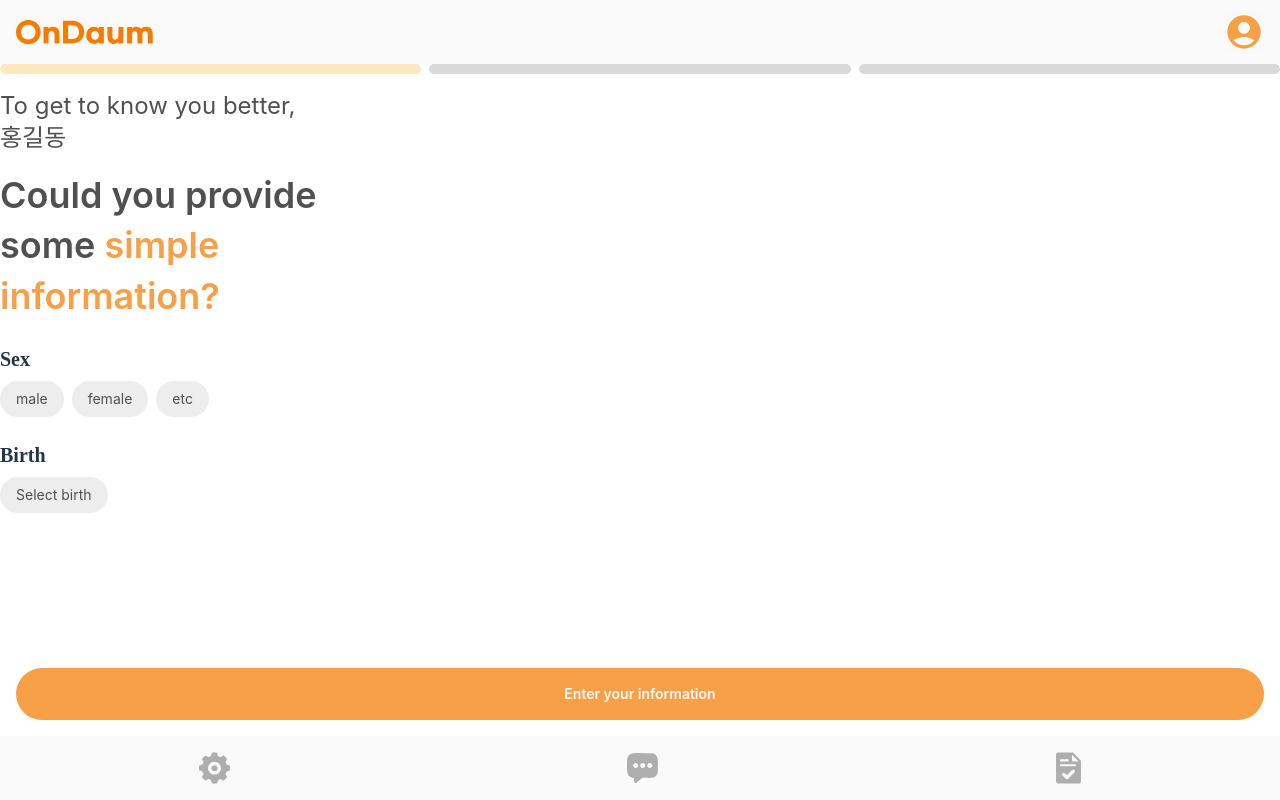
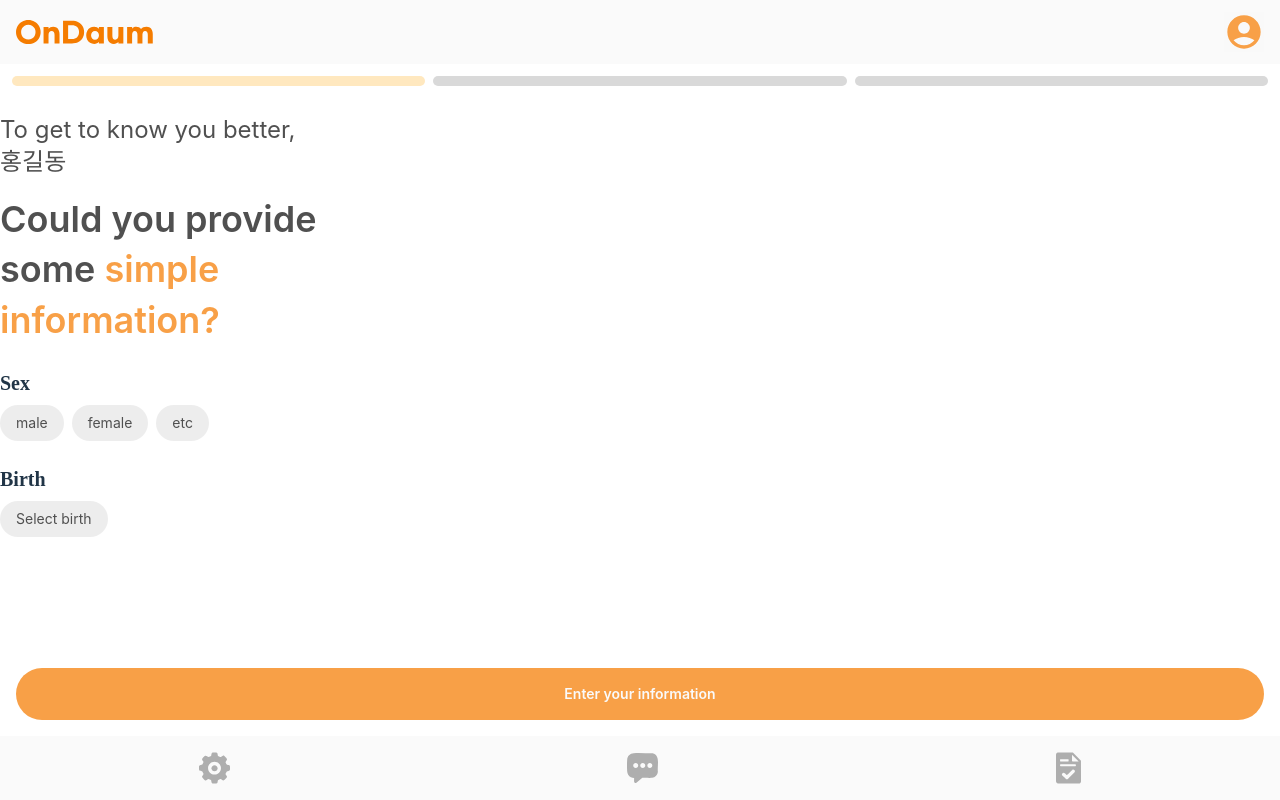
Before and after one commit to solutionchallenge/ondaum-client, a React (Vite) app: page /login in a window 1280 px wide. Both pictures are taken after a click on the button "Sign in with Google". Built offline with nearby package versions, Linux system fonts and the light colour scheme.

Commit message:
design: edit layout and color
- 이미 지나온 step은 bg-main으로 설정

```diff
--- a/src/commons/navigation/Stepper/index.tsx
+++ b/src/commons/navigation/Stepper/index.tsx
@@ -4,12 +4,16 @@ interface StepperProps {
 
 const Stepper = ({ currentStep }: StepperProps) => {
   return (
-    <div className="w-full flex justify-start items-center gap-2">
+    <div className="w-full p-3 flex justify-start items-center gap-2">
       {[1, 2, 3].map((step) => (
         <div
           key={step}
           className={`flex-1 h-2.5 rounded-[20px] ${
-            step === currentStep ? "bg-third" : "bg-[#d9d9d9]"
+            step === currentStep
+              ? "bg-third"
+              : step < currentStep
+                ? "bg-main"
+                : "bg-[#d9d9d9]"
           }`}
         />
       ))}
```
